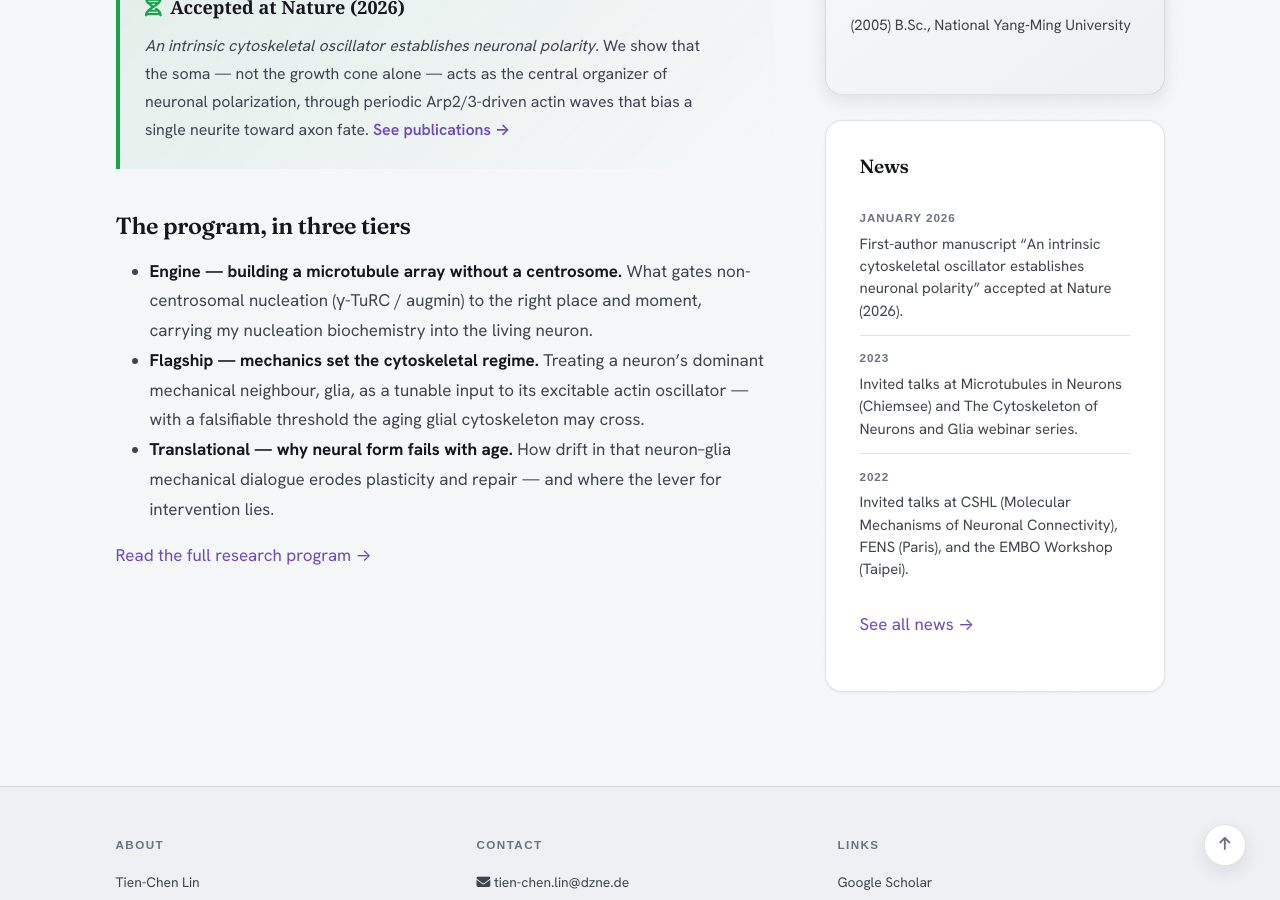
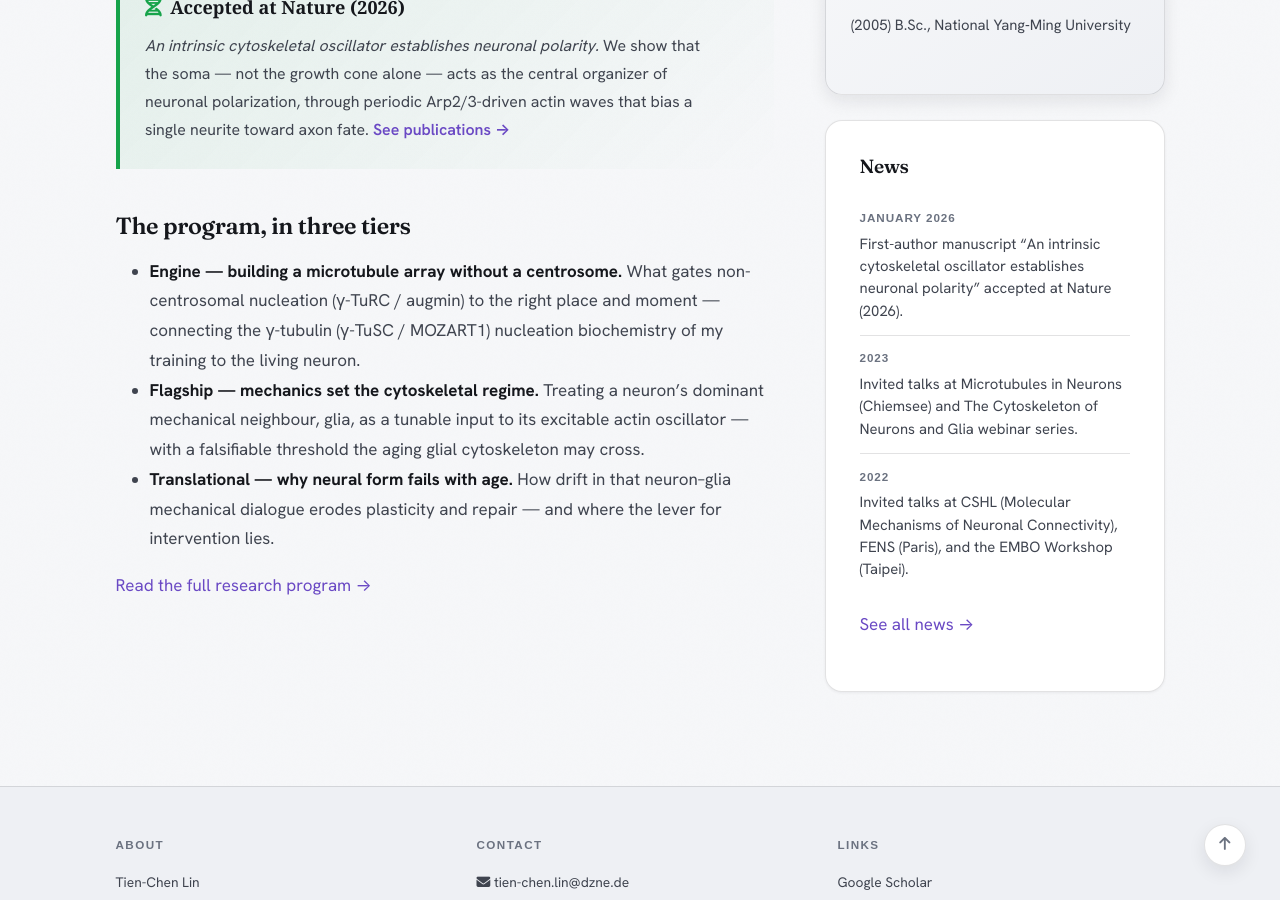
Before and after one commit to darkbreaker0/darkbreaker0.github.io, a Jekyll site: the page built from _pages/home.md, in a window 1280 px wide and 900 px high, scrolled down 1435 px. Built offline with Jekyll 4.4.1, drawn with Linux system fonts in a browser that asks for light colours; a style sheet for code colours, icons or effects is not loaded.

Commit message:
content: home Engine bullet — specify gamma-tubulin (gamma-TuSC/MOZART1) training, consistent with Research page

```diff
--- a/_pages/home.md
+++ b/_pages/home.md
@@ -22,7 +22,7 @@ I am a cell biologist and biochemist who studies the cytoskeleton across two sca
 
 ### The program, in three tiers
 
-- **Engine — building a microtubule array without a centrosome.** What gates non-centrosomal nucleation (γ-TuRC / augmin) to the right place and moment, carrying my nucleation biochemistry into the living neuron.
+- **Engine — building a microtubule array without a centrosome.** What gates non-centrosomal nucleation (γ-TuRC / augmin) to the right place and moment — connecting the γ-tubulin (γ-TuSC / MOZART1) nucleation biochemistry of my training to the living neuron.
 - **Flagship — mechanics set the cytoskeletal regime.** Treating a neuron's dominant mechanical neighbour, glia, as a tunable input to its excitable actin oscillator — with a falsifiable threshold the aging glial cytoskeleton may cross.
 - **Translational — why neural form fails with age.** How drift in that neuron–glia mechanical dialogue erodes plasticity and repair — and where the lever for intervention lies.
 
```
